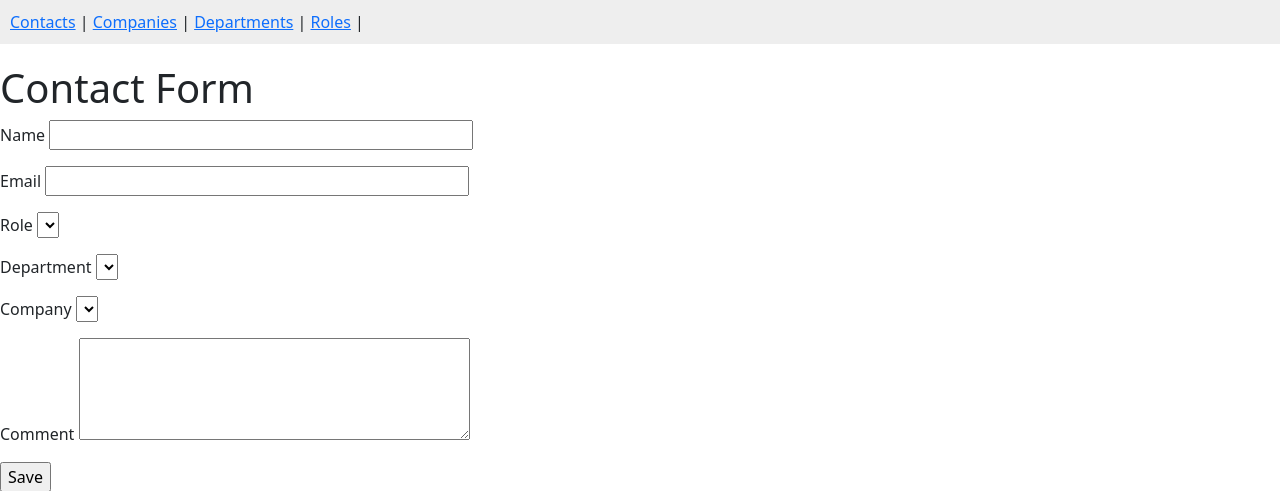
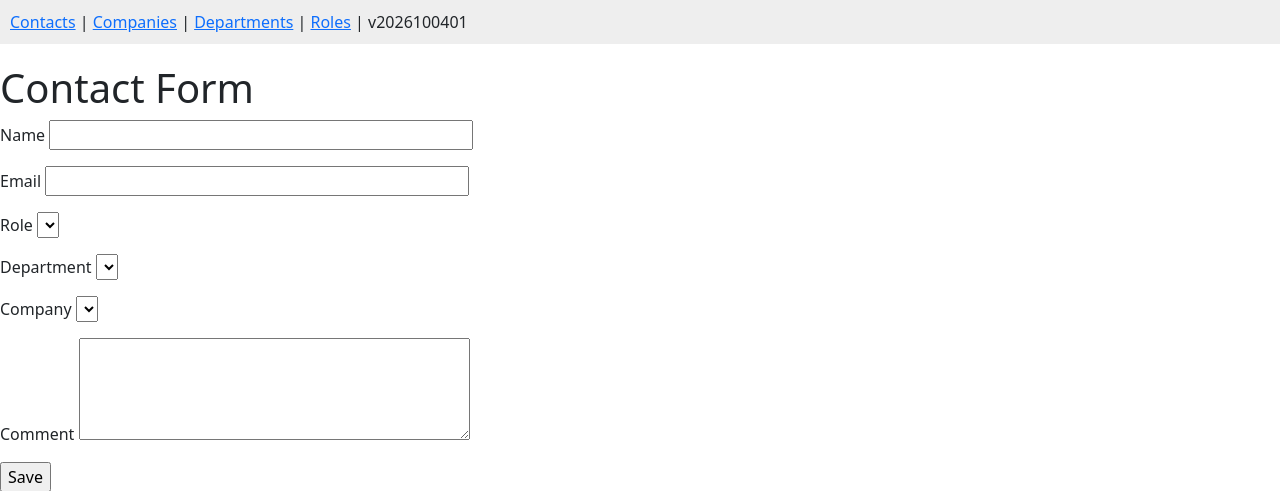
Before and after one commit to mralmeida/Python_website, a Flask app: page /contact in a window 1280 px wide. Shown: the top 491 px of the page. Run offline with Flask 3, Linux system fonts and the light colour scheme; data that the repository does not hold is empty; some libraries are stand-ins or nearby versions.

Commit message:
minor alteration in the menu page to indicate latest change. Will need to manually update it. See if there's a way to update that automatically in the future.

```diff
--- a/templates/menu.html
+++ b/templates/menu.html
@@ -3,4 +3,5 @@
     <a href="/companies">Companies</a> |
     <a href="/departments">Departments</a> |
     <a href="/roles">Roles</a> |
+    v2026100401
 </nav>
```
